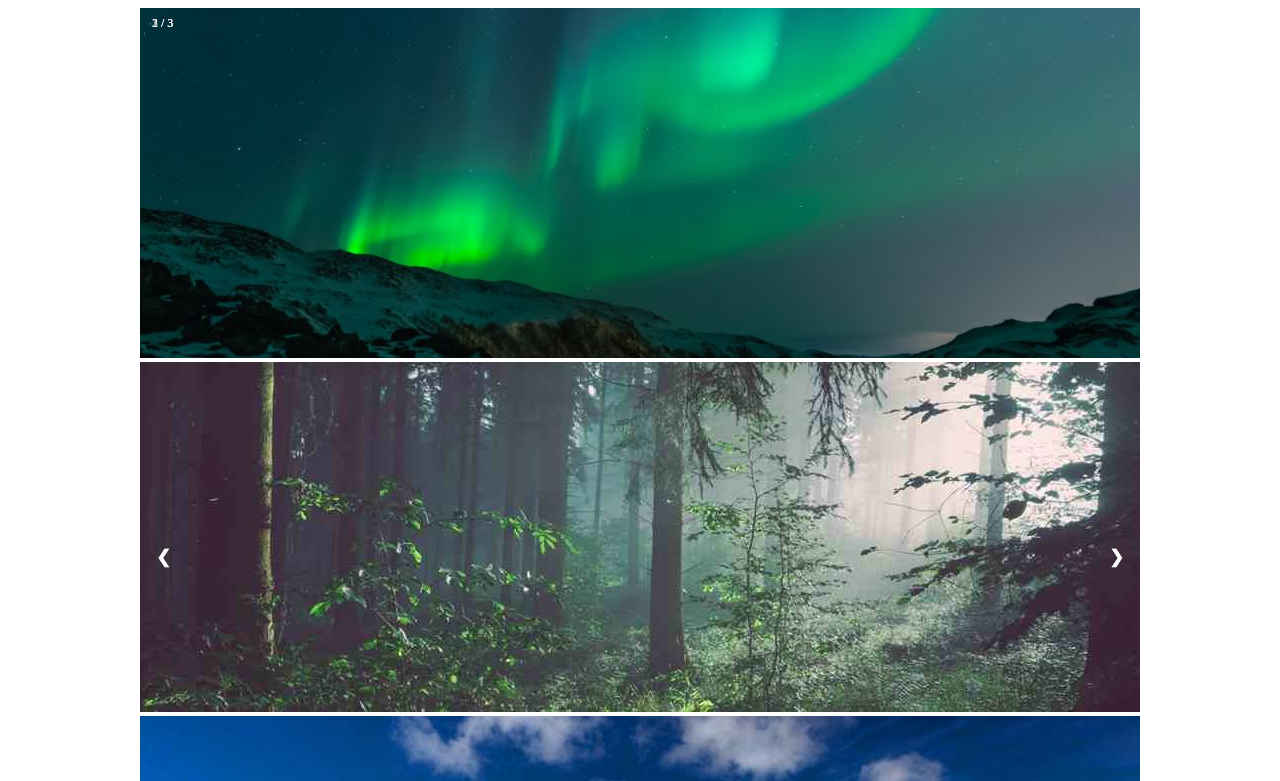
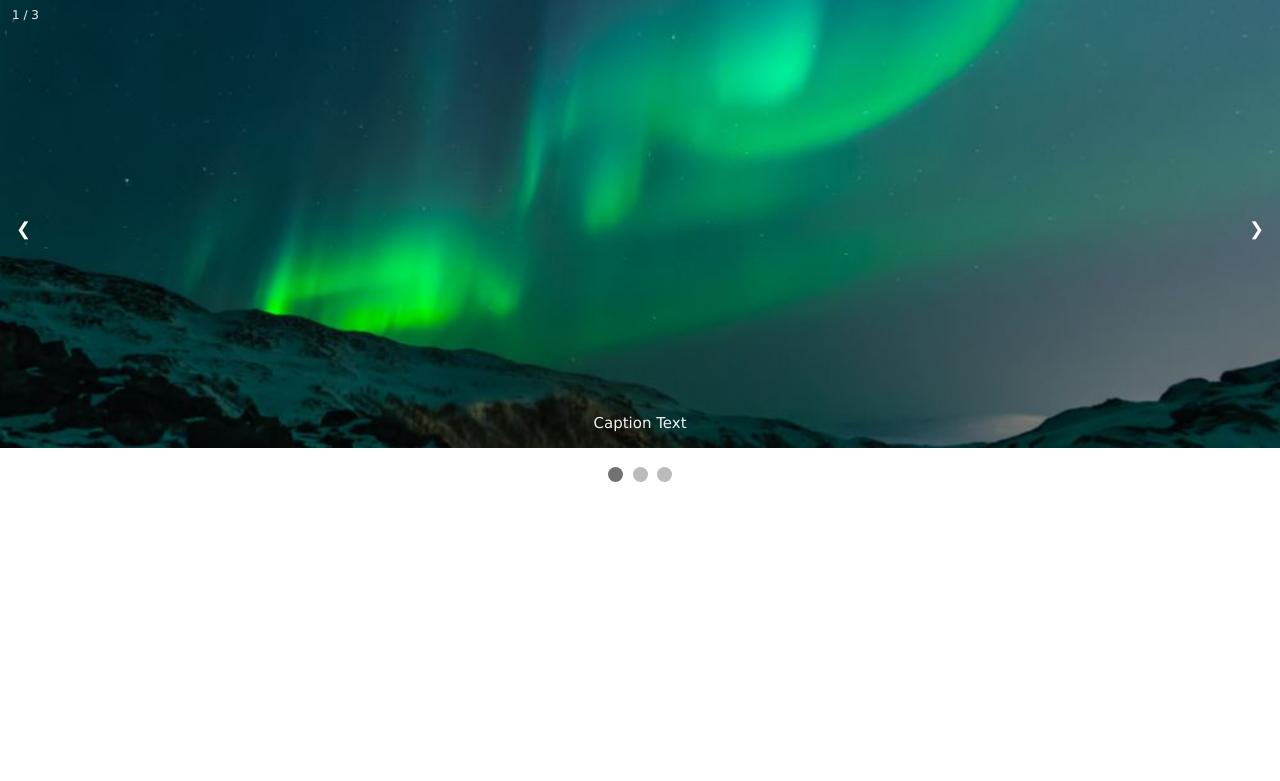
Before and after one commit to mahmudul7608/image-slider, a plain HTML site: page index.html in a window 1280 px wide. Shown: the top 781 px of the page. Drawn offline with Linux system fonts and the light colour scheme.

Commit message:
add css and js

```diff
--- a/script.js
+++ b/script.js
@@ -1,21 +1,26 @@
-document.addEventListener("DOMContentLoaded", function () {
-  checkInternetConnection();
-});
+let slideIndex = 1;
+showSlides(slideIndex);
 
-function checkInternetConnection() {
-  var statusElement = document.getElementById("status");
+function plusSlides(n) {
+  showSlides(slideIndex += n);
+}
 
-  // Create an image element
-  var img = new Image();
-  img.src = "https://www.google.com/images/phd/px.gif"; // Use a URL that is likely to be always available
+function currentSlide(n) {
+  showSlides(slideIndex = n);
+}
 
-  img.onload = function () {
-    // Image loaded successfully, internet connection is available
-    statusElement.textContent = "Internet connection is available";
-  };
-
-  img.onerror = function () {
-    // Image failed to load, indicating no internet connection
-    statusElement.textContent = "No internet connection";
-  };
+function showSlides(n) {
+  let i;
+  let slides = document.getElementsByClassName("mySlides");
+  let dots = document.getElementsByClassName("dot");
+  if (n > slides.length) {slideIndex = 1}
+  if (n < 1) {slideIndex = slides.length}
+  for (i = 0; i < slides.length; i++) {
+    slides[i].style.display = "none";
+  }
+  for (i = 0; i < dots.length; i++) {
+    dots[i].className = dots[i].className.replace(" active", "");
+  }
+  slides[slideIndex-1].style.display = "block";
+  dots[slideIndex-1].className += " active";
 }
--- a/style.css
+++ b/style.css
@@ -1,4 +1,4 @@
-/* * {
+* {
   box-sizing: border-box;
 }
 body {
@@ -12,14 +12,14 @@ img {
   vertical-align: middle;
 }
 
-/* Slideshow container */
+
 .slideshow-container {
-  max-width: 1000px;
+  max-width: 100%;
   position: relative;
   margin: auto;
 }
 
-/* Next & previous buttons */
+
 .prev,
 .next {
   cursor: pointer;
@@ -36,19 +36,19 @@ img {
   user-select: none;
 }
 
-/* Position the "next button" to the right */
+
 .next {
   right: 0;
   border-radius: 3px 0 0 3px;
 }
 
-/* On hover, add a black background color with a little bit see-through */
+
 .prev:hover,
 .next:hover {
   background-color: rgba(0, 0, 0, 0.8);
 }
 
-/* Caption text */
+
 .text {
   color: #f2f2f2;
   font-size: 15px;
@@ -59,7 +59,7 @@ img {
   text-align: center;
 }
 
-/* Number text (1/3 etc) */
+
 .numbertext {
   color: #f2f2f2;
   font-size: 12px;
@@ -68,7 +68,7 @@ img {
   top: 0;
 }
 
-/* The dots/bullets/indicators */
+
 .dot {
   cursor: pointer;
   height: 15px;
@@ -85,7 +85,7 @@ img {
   background-color: #717171;
 }
 
-/* Fading animation */
+
 .fade {
   animation-name: fade;
   animation-duration: 1.5s;
@@ -100,11 +100,11 @@ img {
   }
 }
 
-/* On smaller screens, decrease text size */
+
 @media only screen and (max-width: 300px) {
   .prev,
   .next,
   .text {
     font-size: 11px;
   }
-} */
+}
```
